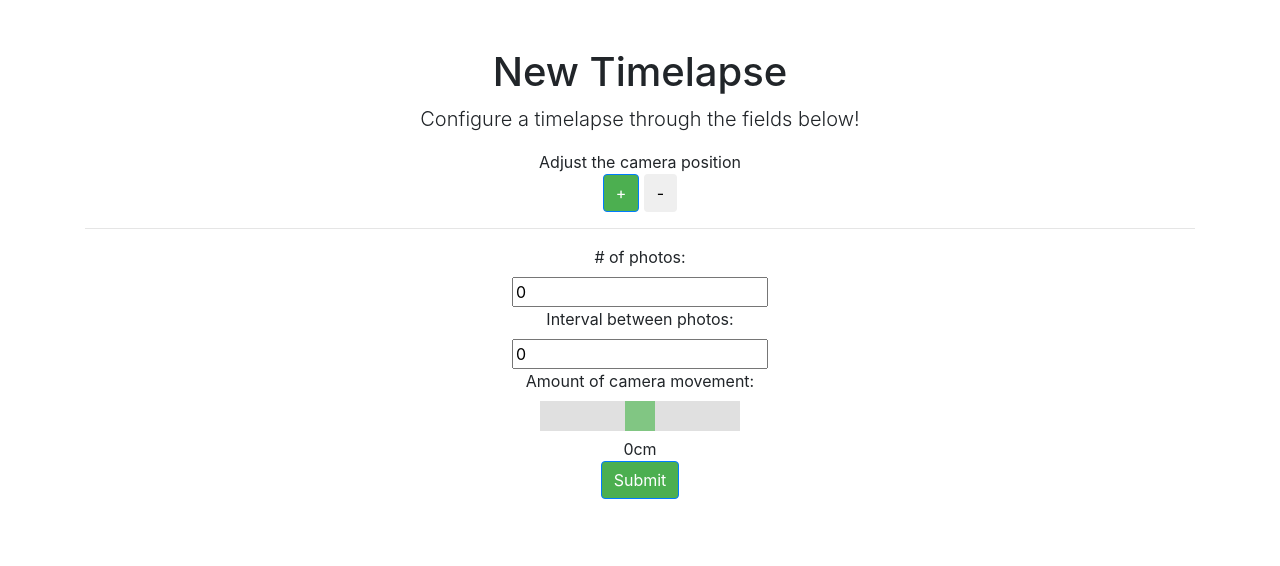
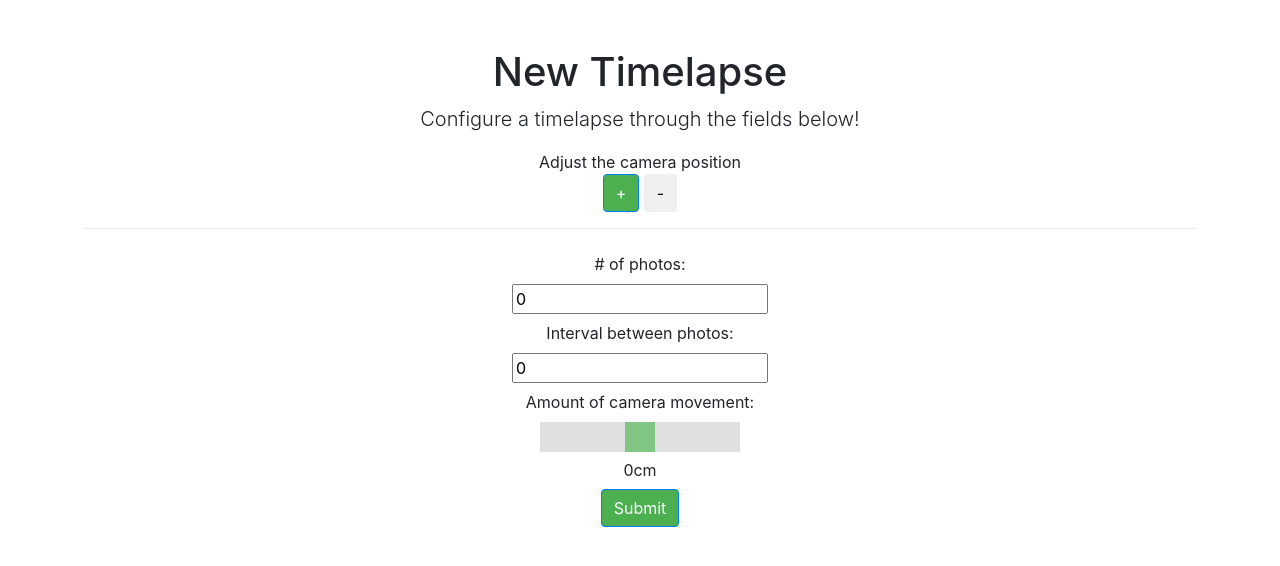
Before and after one commit to canningj/PiLapser, a Django app: page /piLapse/ in a window 1280 px wide. Shown: the part 56-622 px from the top of the page. Run offline with Django 3.2, Linux system fonts and the light colour scheme; some libraries are stand-ins or nearby versions.

Commit message:
Formatting the form

```diff
--- a/PiLapser/static/piLapse.css
+++ b/PiLapser/static/piLapse.css
@@ -4,7 +4,7 @@
 }
 
 .padding {
-    padding-top: 5px;
+    padding-top: 7px;
 }
 
 .slider {
--- a/PiLapser/templates/piLapse.html
+++ b/PiLapser/templates/piLapse.html
@@ -86,20 +86,20 @@
               <hr>
               <form method="POST" oninput="output1.value=length.value">
                   {% csrf_token %}
-                  <li class="padded">
+                  <li class="padding">
                       <label for="total_images"># of photos: </label></li>
                     <li ><input id="total_images" type="integer" name="total_images" value="{{ 0 }}">
                   </li>
-                  <li class="padded">
+                  <li class="padding">
                       <label for="interval">Interval between photos: </label></li>
                       <li><input id="interval" type="integer" name="interval" value="{{ 0 }}">
                   </li>
-                  <li class="padded">
+                  <li class="padding">
                       <label>Amount of camera movement:</label></li>
                   <li><input type="range" class="slider" name="length" min="-70" max="70" value="0" /></li>
                     <li><output name="output1" for="length">0</output>cm
                   </li>
-                  <li class="padded"><button type="submit" class="btn btn-primary">Submit</button></li>
+                  <li class="padding"><button type="submit" class="btn btn-primary">Submit</button></li>
               </form>
           </ul>
         </div>
```
